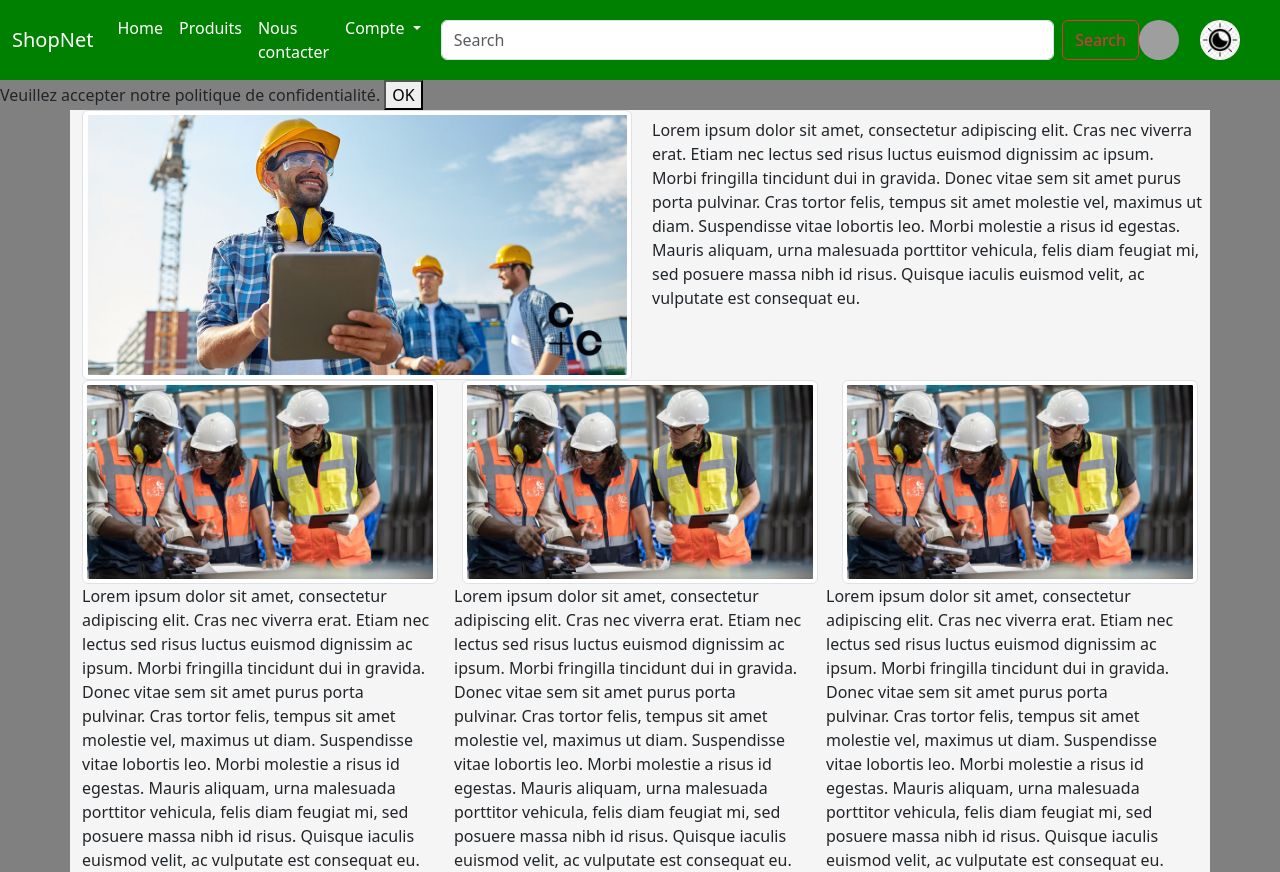
After one commit to Zedokf/tpjs, a PHP site: page /index.php in a window 1280 px wide. The commit adds this page. Run offline with PHP 8.4, Linux system fonts and the light colour scheme; grey boxes are pictures that could not be loaded.

Commit message:
Modification index et js

```diff
--- a/assets/css/style.css
+++ b/assets/css/style.css
@@ -10,45 +10,52 @@
     --font-regular: 400;
 }
 
-#header{
+.hidden {
+    display: none;
+}
+
+#header {
     display: flex;
     flex-direction: column;
     width: 100%;
     background-color: #1A6240;
-    color:#D9D9D9;
+    color: #D9D9D9;
 }
 
-#header-search{
+#header-search {
     display: flex;
     justify-content: space-between;
     align-items: center;
 }
 
-#header-page{
+#header-page {
     display: flex;
     justify-content: space-between;
     align-items: center;
 }
 
-#header-search>img{
+#header-search>img {
     border-radius: 50%;
     width: 60px;
-    height: 60px;;
+    height: 60px;
+
 }
 
-#search{
+#search {
     width: 50%;
     height: 50%;
     border-radius: 20px;
-    border:0;
+    border: 0;
 }
-#container{
+
+#container {
     display: flex;
     justify-content: center;
     align-items: center;
     flex-direction: column;
 }
-#container2{
+
+#container2 {
     display: flex;
     flex-direction: row;
     justify-content: space-around
--- a/assets/js/index.js
+++ b/assets/js/index.js
@@ -4,83 +4,35 @@ addEventListener('load', () => {
     const confidential = localStorage.getItem('confidential');
     const doneConfidential = document.getElementById('doneConfidential');
     const divConfidential = document.getElementById('confidential');
-    function hiddenConfidential() {
-        divConfidential.classList.add('hidden');
-    }
-    if (confidential) {
+
+
+    if (confidential === "hidden") {
         hiddenConfidential()
     } else {
-        localStorage.setItem('confidential', false)
+        localStorage.setItem('confidential', "notHidden");
+
     }
 
     doneConfidential.addEventListener('click', function () {
-        localStorage.setItem('confidential', true);
+        localStorage.setItem('confidential', "hidden");
         hiddenConfidential()
     })
 
+    function hiddenConfidential() {
+        divConfidential.style.display = "none"
+    }
+
     /** DarkMode */
-    document.body.style.backgroundColor = localStorage.getItem("darkmode", document.body.style.backgroundColor)
-    const mode = document.getElementById("buttonDarkMode");
-    mode.addEventListener('click', () => {
-        if (document.body.style.backgroundColor == '') {
-            document.body.style.backgroundColor = "#000000"
-        } else {
-            document.body.style.backgroundColor = ''
-        }
-        localStorage.setItem("darkmode", document.body.style.backgroundColor)
-    })
+    // document.body.style.backgroundColor = localStorage.getItem("darkmode", document.body.style.backgroundColor)
+    // const mode = document.getElementById("mode");
+    // mode.addEventListener('click', () => {
+    //     if (document.body.style.backgroundColor == '') {
+    //         document.body.style.backgroundColor = "#000000"
+    //     } else {
+    //         document.body.style.backgroundColor = ''
+    //     }
+    //     localStorage.setItem("darkmode", document.body.style.backgroundColor)
+    // })
 
 
-    /** affichage produit */
-    const productList = document.getElementById("productList")
-    fetch('./db.json')
-        .then(response => response.json())
-        .then(data => {
-            console.log(data);
-            data.forEach(product => {
-                let element = document.createElement("li")
-                let p1 = document.createElement("p")
-                let p2 = document.createElement("p")
-                let p3 = document.createElement("p")
-                let p4 = document.createElement("p")
-
-                p1.textContent = product.nom + ' - ' + product.prix + '€'
-                p2.textContent = product.description
-                // p3.textContent = product.prix
-                p4.textContent = product.quantite
-                element.appendChild(p1)
-                element.appendChild(p2)
-                element.appendChild(p3)
-                element.appendChild(p4)
-                productList.appendChild(element)
-            })
-        })
-
-    /** Google map */
-    let map;
-
-    async function initMap() {
-        // The location of Uluru
-        const position = { lat: -25.344, lng: 131.031 };
-        // Request needed libraries.
-        //@ts-ignore
-        const { Map } = await google.maps.importLibrary("maps");
-        const { AdvancedMarkerView } = await google.maps.importLibrary("marker");
-
-        // The map, centered at Uluru
-        map = new Map(document.getElementById("map"), {
-            zoom: 4,
-            center: position,
-            mapId: "DEMO_MAP_ID",
-        });
-
-        // The marker, positioned at Uluru
-        const marker = new AdvancedMarkerView({
-            map: map,
-            position: position,
-            title: "Uluru",
-        });
-    }
-
-    initMap();
 })
--- /dev/null
+++ b/index.php
@@ -0,0 +1,56 @@
+<!DOCTYPE html>
+<html lang="en">
+
+<head>
+  <meta charset="UTF-8">
+  <meta name="viewport" content="width=device-width, initial-scale=1.0">
+  <title>ShopNet</title>
+  <link rel="stylesheet" href="assets/css/style.css">
+  <link href="https://cdn.jsdelivr.net/npm/bootstrap@5.3.2/dist/css/bootstrap.min.css" rel="stylesheet" integrity="sha384-T3c6CoIi6uLrA9TneNEoa7RxnatzjcDSCmG1MXxSR1GAsXEV/Dwwykc2MPK8M2HN" crossorigin="anonymous">
+  <script src="https://cdn.jsdelivr.net/npm/bootstrap@5.3.2/dist/js/bootstrap.bundle.min.js" integrity="sha384-C6RzsynM9kWDrMNeT87bh95OGNyZPhcTNXj1NW7RuBCsyN/o0jlpcV8Qyq46cDfL" crossorigin="anonymous"></script>
+  <script src="assets/js/index.js"></script>
+  <script src="https://polyfill.io/v3/polyfill.min.js?features=default" defer></script>
+</head>
+
+<body style="background-color: grey;">
+  <?php include('nav.html') ?>
+  <div id="confidential">
+    Veuillez accepter notre politique de confidentialité.
+    <button id="doneConfidential">OK</button>
+  </div>
+  <div class="container text-start" style="background-color: whitesmoke;">
+    <div class="row">
+      <div class="col">
+        <img src="img/CC-1200-x-600-Firstline-Workers-Modern-Workplace-Blog-1200x577.jpg" class="img-thumbnail" alt="">
+      </div>
+      <div class="col mx-auto p-2">
+        Lorem ipsum dolor sit amet, consectetur adipiscing elit. Cras nec viverra erat. Etiam nec lectus sed risus luctus euismod dignissim ac ipsum. Morbi fringilla tincidunt dui in gravida. Donec vitae sem sit amet purus porta pulvinar. Cras tortor felis, tempus sit amet molestie vel, maximus ut diam. Suspendisse vitae lobortis leo. Morbi molestie a risus id egestas. Mauris aliquam, urna malesuada porttitor vehicula, felis diam feugiat mi, sed posuere massa nibh id risus. Quisque iaculis euismod velit, ac vulputate est consequat eu.
+      </div>
+    </div>
+    <div class="row">
+      <div class="col">
+        <img src="img/FrontlineWorkers.jpg.jpg" class="img-thumbnail" alt="">
+      </div>
+      <div class="col">
+        <img src="img/FrontlineWorkers.jpg.jpg" class="img-thumbnail" alt="">
+      </div>
+      <div class="col">
+        <img src="img/FrontlineWorkers.jpg.jpg" class="img-thumbnail" alt="">
+      </div>
+      <div class="row">
+        <div class="col">
+          Lorem ipsum dolor sit amet, consectetur adipiscing elit. Cras nec viverra erat. Etiam nec lectus sed risus luctus euismod dignissim ac ipsum. Morbi fringilla tincidunt dui in gravida. Donec vitae sem sit amet purus porta pulvinar. Cras tortor felis, tempus sit amet molestie vel, maximus ut diam. Suspendisse vitae lobortis leo. Morbi molestie a risus id egestas. Mauris aliquam, urna malesuada porttitor vehicula, felis diam feugiat mi, sed posuere massa nibh id risus. Quisque iaculis euismod velit, ac vulputate est consequat eu.
+
+        </div>
+        <div class="col">
+          Lorem ipsum dolor sit amet, consectetur adipiscing elit. Cras nec viverra erat. Etiam nec lectus sed risus luctus euismod dignissim ac ipsum. Morbi fringilla tincidunt dui in gravida. Donec vitae sem sit amet purus porta pulvinar. Cras tortor felis, tempus sit amet molestie vel, maximus ut diam. Suspendisse vitae lobortis leo. Morbi molestie a risus id egestas. Mauris aliquam, urna malesuada porttitor vehicula, felis diam feugiat mi, sed posuere massa nibh id risus. Quisque iaculis euismod velit, ac vulputate est consequat eu.
+
+        </div>
+        <div class="col">
+          Lorem ipsum dolor sit amet, consectetur adipiscing elit. Cras nec viverra erat. Etiam nec lectus sed risus luctus euismod dignissim ac ipsum. Morbi fringilla tincidunt dui in gravida. Donec vitae sem sit amet purus porta pulvinar. Cras tortor felis, tempus sit amet molestie vel, maximus ut diam. Suspendisse vitae lobortis leo. Morbi molestie a risus id egestas. Mauris aliquam, urna malesuada porttitor vehicula, felis diam feugiat mi, sed posuere massa nibh id risus. Quisque iaculis euismod velit, ac vulputate est consequat eu.
+        </div>
+      </div>
+    </div>
+</body>
+
+</html>
```
Lines whose indentation alone changed are shown as unchanged.
